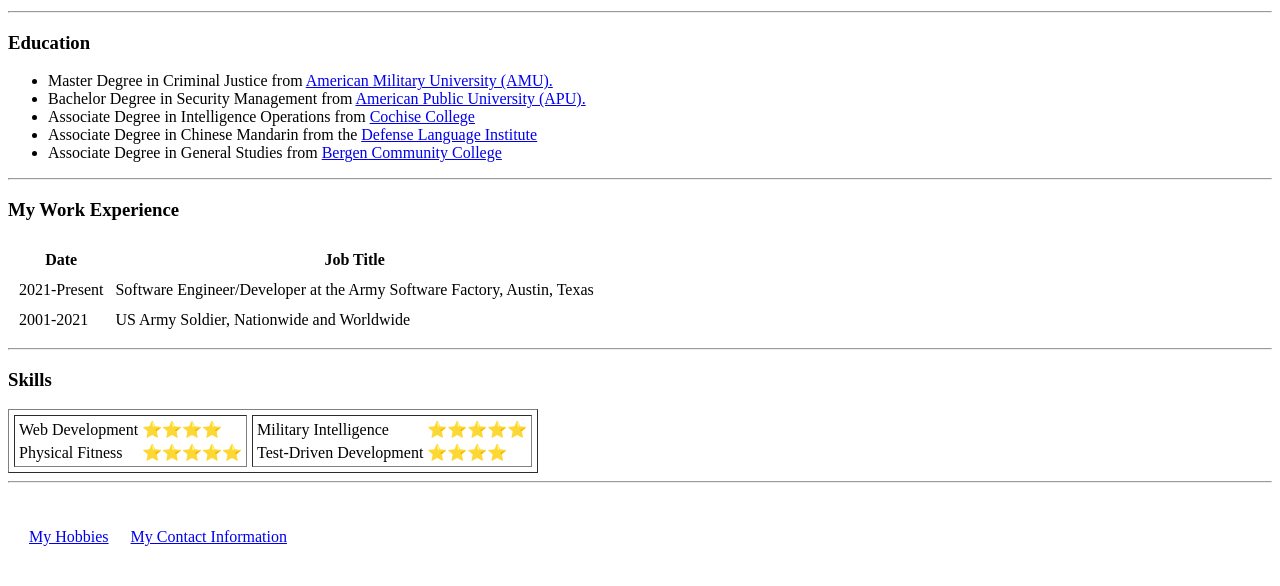
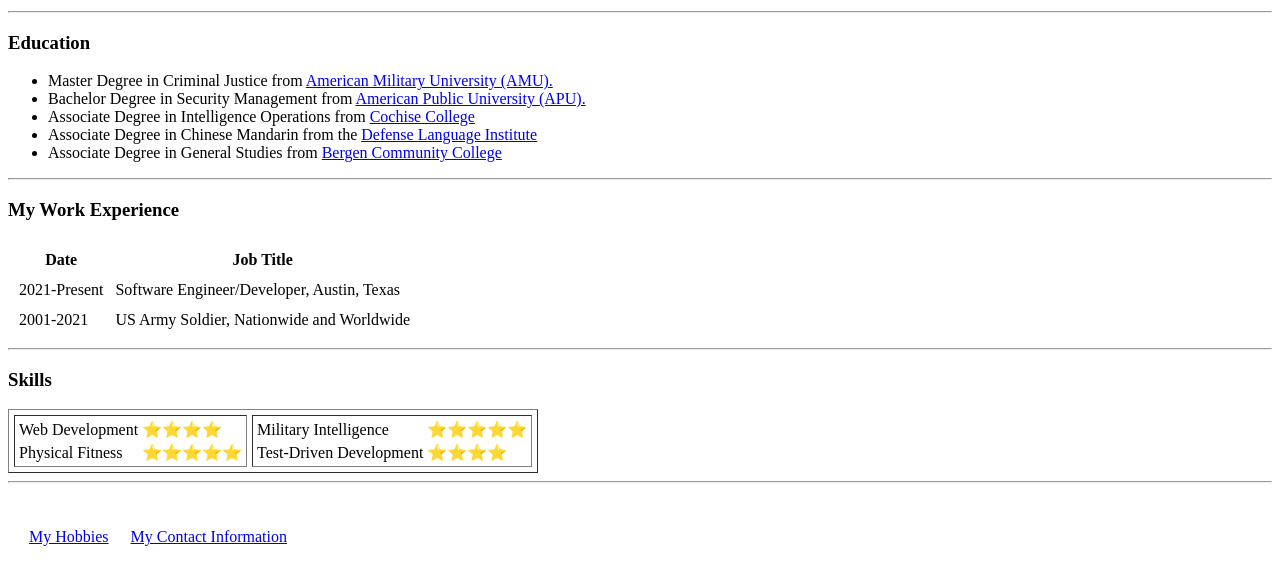
Before and after one commit to josephstar48/cv, a plain HTML site: page index.html in a window 1280 px wide. Shown: the part 351-937 px from the top of the page. Drawn offline with Linux system fonts and the light colour scheme.

Commit message:
Update index.html

```diff
--- a/index.html
+++ b/index.html
@@ -39,7 +39,7 @@
       <tbody>
       <tr>
         <td>2021-Present</td>
-        <td>Software Engineer/Developer at the Army Software Factory, Austin, Texas</td>
+        <td>Software Engineer/Developer, Austin, Texas</td>
       </tr>
       <tr>
         <td>2001-2021</td>
```
